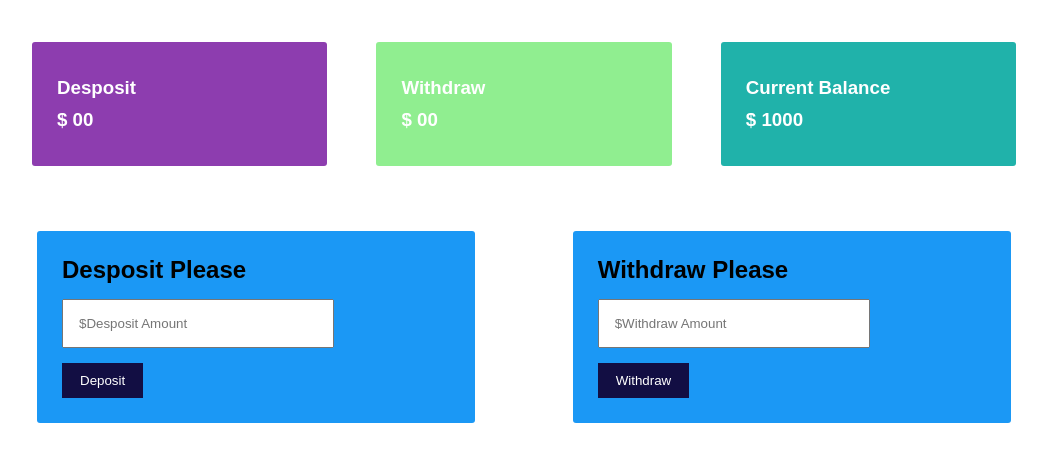
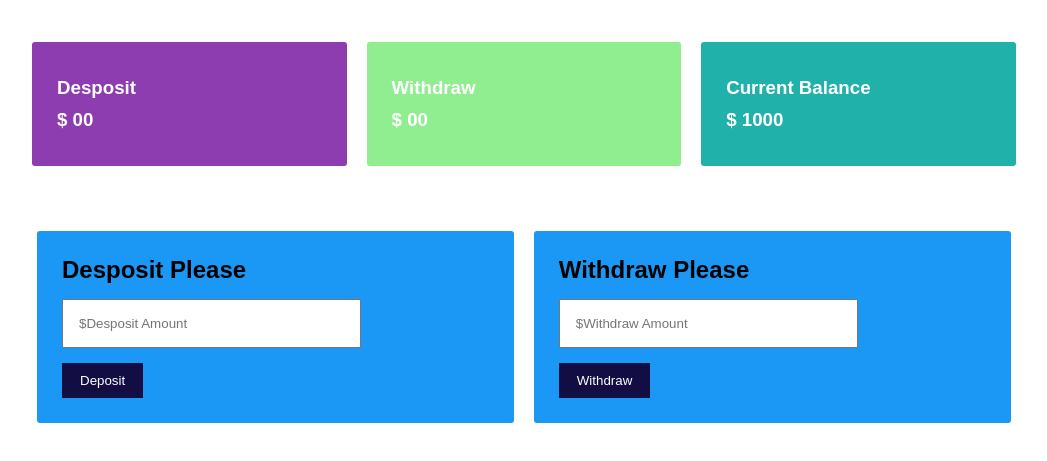
Before and after one commit to Auwal2022/baperBank, a plain HTML site: page banking.html in a window 1280 px wide. Shown: the part 65-526 px from the top of the page, without its empty margins (116-1163 px from the left). Drawn offline with Linux system fonts and the light colour scheme.

Commit message:
added space

```diff
--- a/style.css
+++ b/style.css
@@ -64,7 +64,7 @@ body > h1{
 
 .status .card{
     background-color: #8D3DAF;
-    width: 30%;
+    width: 32%;
     border-radius: 3px;
     padding: 25px;
 }
@@ -93,7 +93,7 @@ body > h1{
 }
 
 .input-area div{
-    width: 45%;
+    width: 49%;
     background-color: #1B98F5;
     padding: 25px;
     border-radius: 3px;
```
